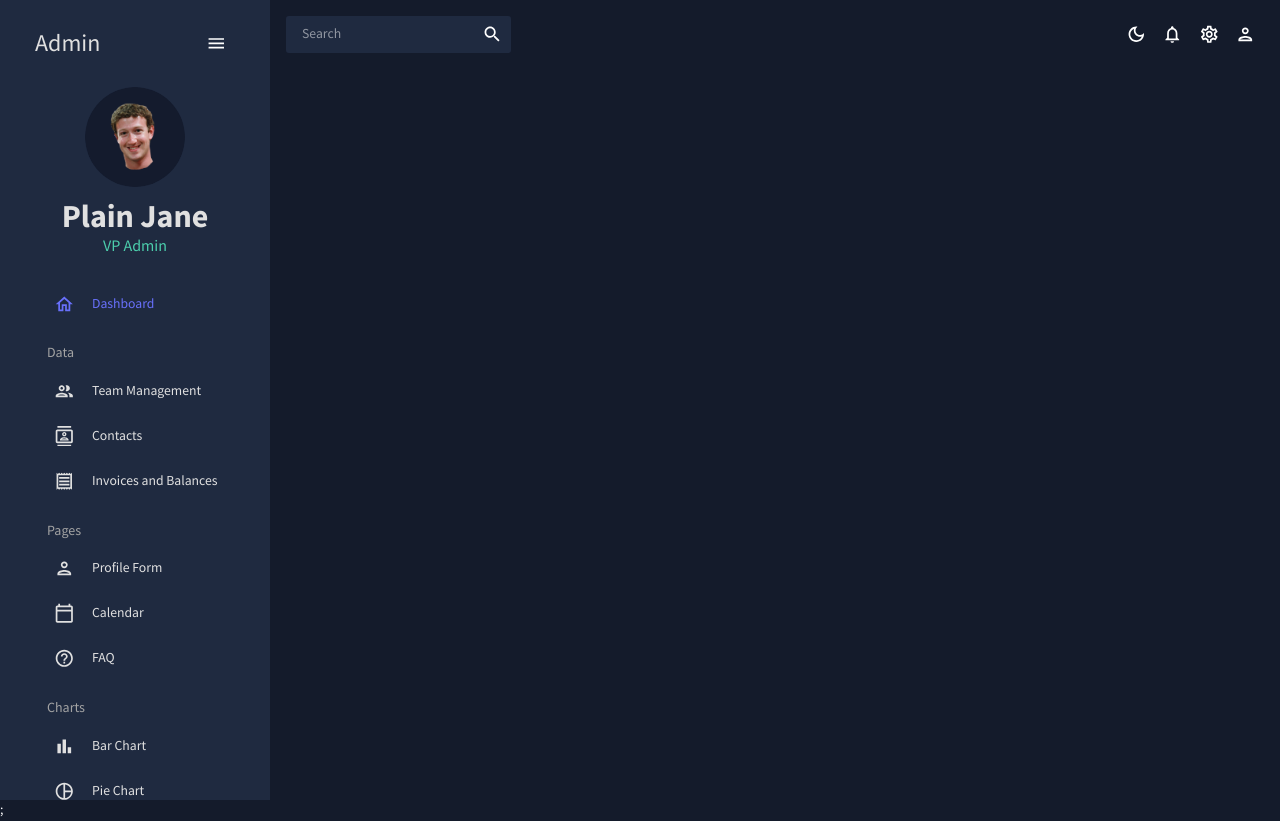
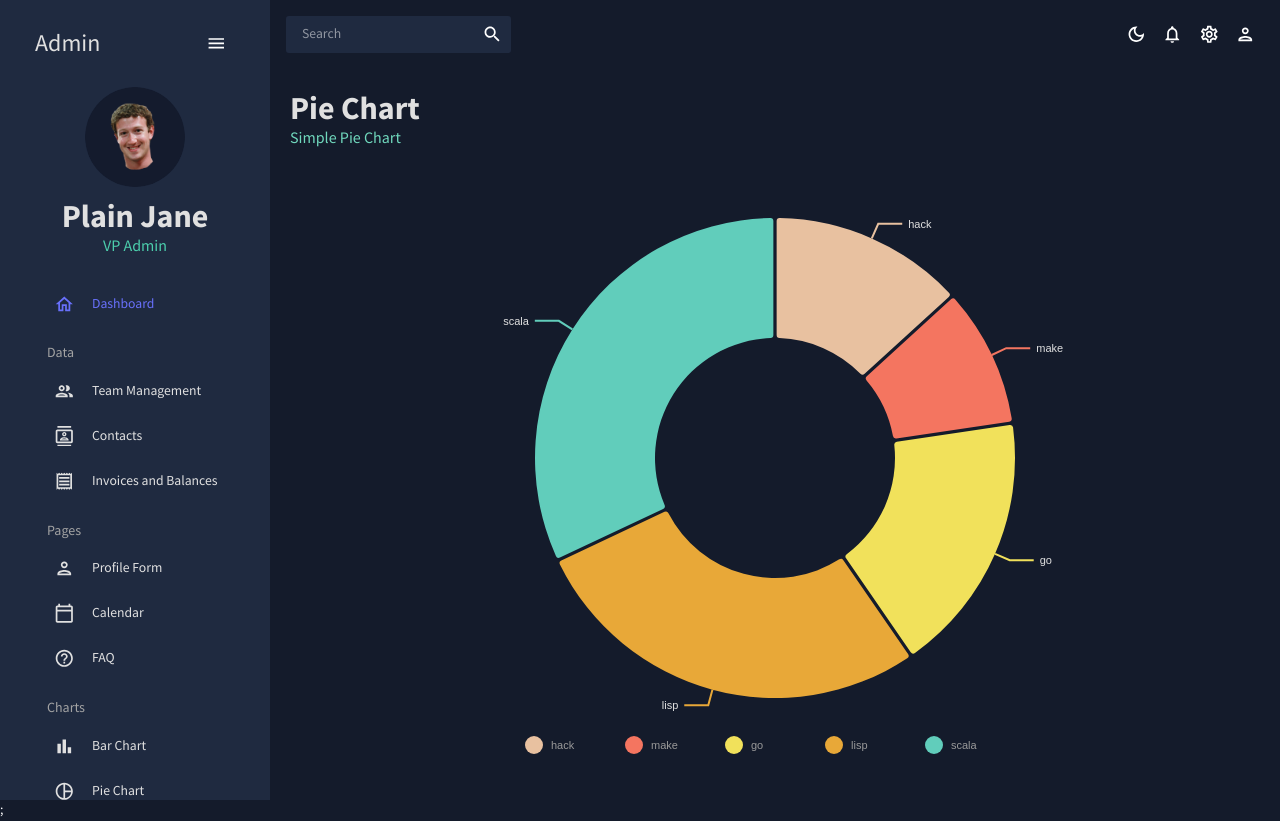
Before and after one commit to Williamskj/React-Admin-Dashboard, a React (Create React App) app: page /pie in a window 1280 px wide. Built offline with nearby package versions, Linux system fonts and the light colour scheme.

Commit message:
Pie Chart active.

```diff
--- a/src/App.js
+++ b/src/App.js
@@ -10,7 +10,7 @@
 import Bar from "./scenes/bar";
 import Form from "./scenes/form";
 // import Line from "./scenes/line";
-// import Pie from "./scenes/pie";
+import Pie from "./scenes/pie";
 import FAQ from "./scenes/faq";
 // import Geography from "./scenes/geography";
 import Calendar from "./scenes/calendar";
@@ -34,7 +34,7 @@
               <Route path="/bar" element={<Bar />} />
               <Route path="/form" element={<Form />} />
               {/* <Route path="/line" element={<Line />} /> */}
-              {/* <Route path="/pie" element={<Pie />} /> */}
+              <Route path="/pie" element={<Pie />} />
               <Route path="/faq" element={<FAQ />} />
               {/* <Route path="/geography" element={<Geography />} /> */}
               <Route path="/calendar" element={<Calendar />} />
--- /dev/null
+++ b/src/components/PieChart.jsx
@@ -0,0 +1,109 @@
+import { ResponsivePie } from "@nivo/pie";
+import { tokens } from "../theme";
+import { useTheme } from "@mui/material";
+import { mockPieData as data } from "../data/mockData"
+
+const PieChart = () => {
+    const theme = useTheme();
+    const colors = tokens(theme.palette.mode);
+    return (
+        <ResponsivePie
+      data={data}
+      theme={{
+        axis: {
+          domain: {
+            line: {
+              stroke: colors.grey[100],
+            },
+          },
+          legend: {
+            text: {
+              fill: colors.grey[100],
+            },
+          },
+          ticks: {
+            line: {
+              stroke: colors.grey[100],
+              strokeWidth: 1,
+            },
+            text: {
+              fill: colors.grey[100],
+            },
+          },
+        },
+        legends: {
+          text: {
+            fill: colors.grey[100],
+          },
+        },
+      }}
+      margin={{ top: 40, right: 80, bottom: 80, left: 80 }}
+      innerRadius={0.5}
+      padAngle={0.7}
+      cornerRadius={3}
+      activeOuterRadiusOffset={8}
+      borderColor={{
+        from: "color",
+        modifiers: [["darker", 0.2]],
+      }}
+      arcLinkLabelsSkipAngle={10}
+      arcLinkLabelsTextColor={colors.grey[100]}
+      arcLinkLabelsThickness={2}
+      arcLinkLabelsColor={{ from: "color" }}
+      enableArcLabels={false}
+      arcLabelsRadiusOffset={0.4}
+      arcLabelsSkipAngle={7}
+      arcLabelsTextColor={{
+        from: "color",
+        modifiers: [["darker", 2]],
+      }}
+      defs={[
+        {
+          id: "dots",
+          type: "patternDots",
+          background: "inherit",
+          color: "rgba(255, 255, 255, 0.3)",
+          size: 4,
+          padding: 1,
+          stagger: true,
+        },
+        {
+          id: "lines",
+          type: "patternLines",
+          background: "inherit",
+          color: "rgba(255, 255, 255, 0.3)",
+          rotation: -45,
+          lineWidth: 6,
+          spacing: 10,
+        },
+      ]}
+      legends={[
+        {
+          anchor: "bottom",
+          direction: "row",
+          justify: false,
+          translateX: 0,
+          translateY: 56,
+          itemsSpacing: 0,
+          itemWidth: 100,
+          itemHeight: 18,
+          itemTextColor: "#999",
+          itemDirection: "left-to-right",
+          itemOpacity: 1,
+          symbolSize: 18,
+          symbolShape: "circle",
+          effects: [
+            {
+              on: "hover",
+              style: {
+                itemTextColor: "#000",
+              },
+            },
+          ],
+        },
+      ]}
+    />
+    )
+};
+
+export default PieChart;
--- /dev/null
+++ b/src/scenes/pie/index.jsx
@@ -0,0 +1,16 @@
+import { Box } from "@mui/material";
+import Header from "../../components/Header";
+import PieChart from "../../components/PieChart";
+
+const Pie = () => {
+    return (
+        <Box m="20px">
+            <Header title="Pie Chart" subtitle="Simple Pie Chart" />
+            <Box height="75vh">
+                <PieChart />
+            </Box>
+        </Box>
+    );
+};
+
+export default Pie;
```
